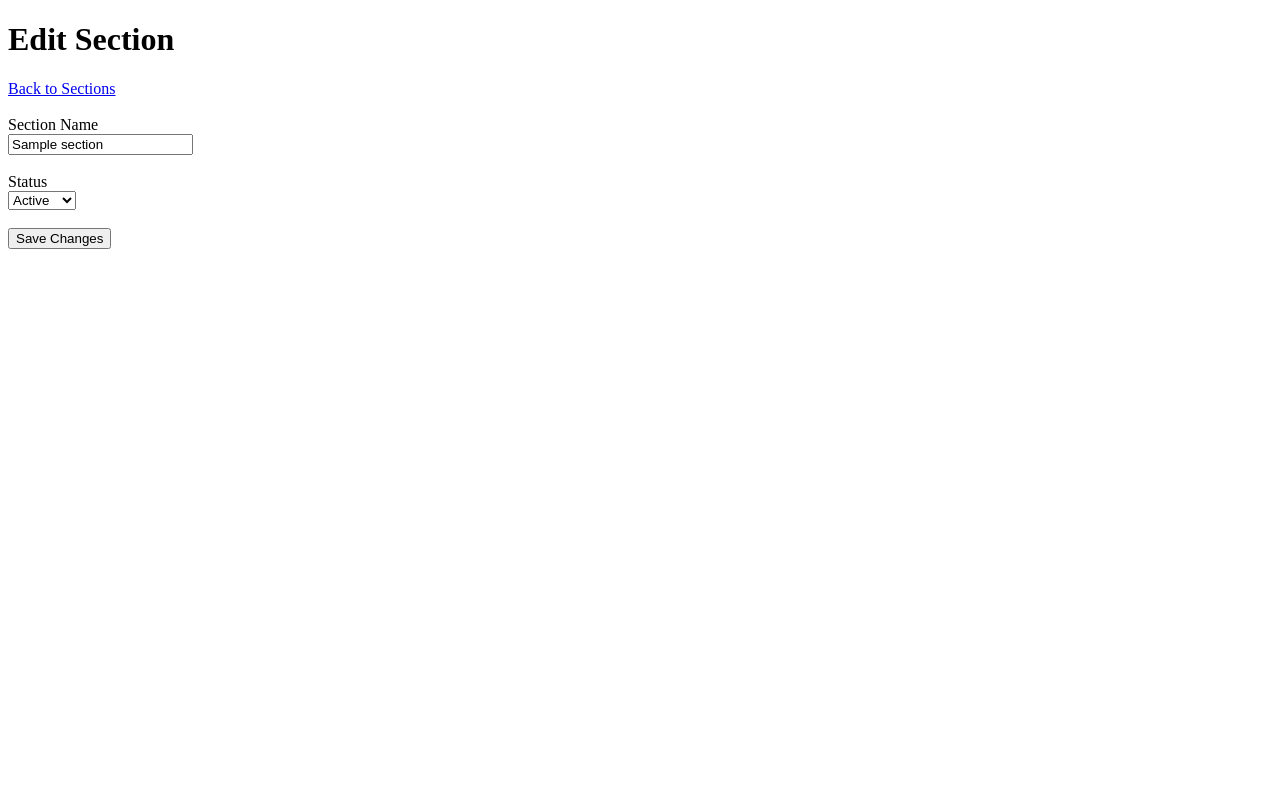
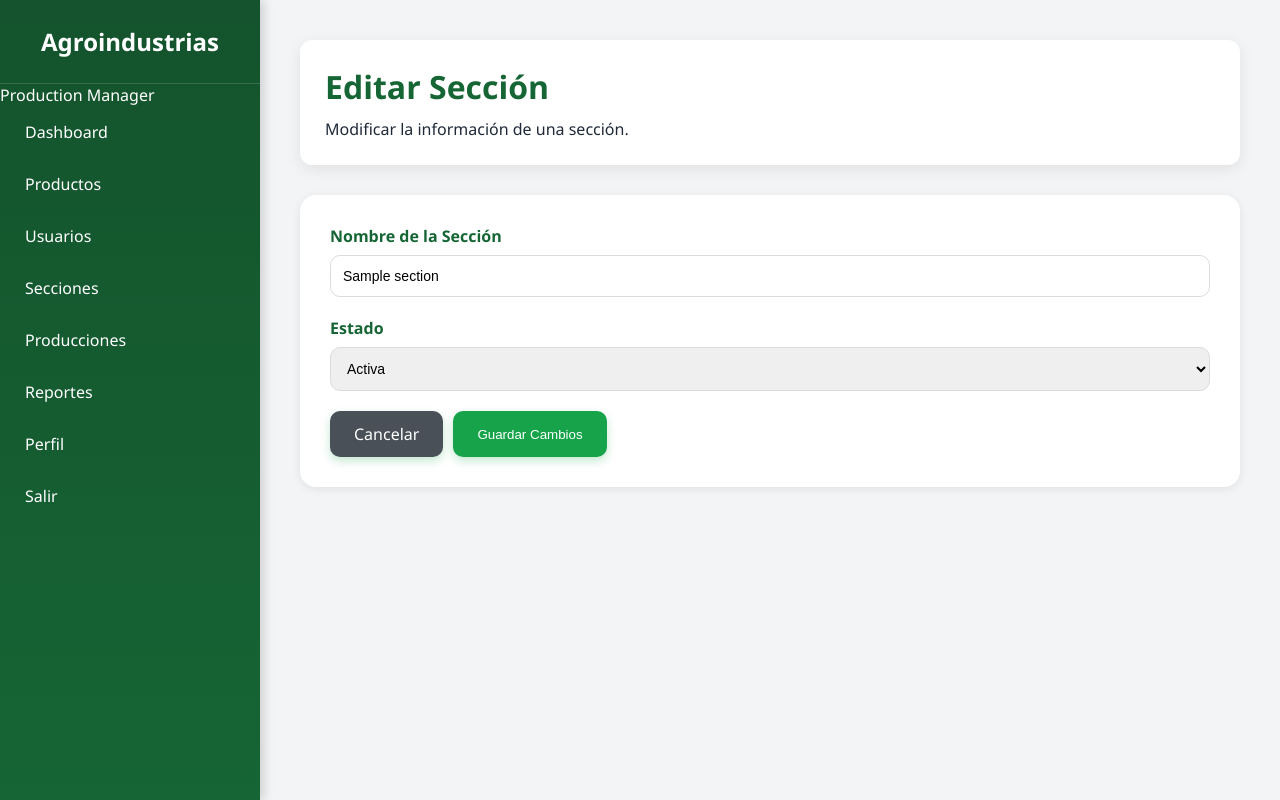
Before and after one commit to paulina-rc/Production-Manager, a PHP site: page /sections/edit.php?id=1 in a window 1280 px wide. Run offline with PHP 8.4, Linux system fonts and the light colour scheme; the visitor is signed in with stand-in values (Sample User, id 1); tables that the repository leaves empty hold one stand-in row (values such as "Sample post"); data that the repository does not hold is empty.

Commit message:
redising edit section form

```diff
--- a/sections/edit.php
+++ b/sections/edit.php
@@ -1,4 +1,5 @@
 <?php
+
 require_once '../config/permissions.php';
 requireAdmin();
 
@@ -38,7 +39,7 @@ if ($_SERVER['REQUEST_METHOD'] === 'POST') {
 
     if (empty($name)) {
 
-        $error = 'Section name is required';
+        $error = 'El nombre de la sección es obligatorio';
 
     } else {
 
@@ -54,7 +55,7 @@ if ($_SERVER['REQUEST_METHOD'] === 'POST') {
 
         if ($stmt->fetch()) {
 
-            $error = 'Section already exists';
+            $error = 'La sección ya existe';
 
         } else {
 
@@ -72,7 +73,7 @@ if ($_SERVER['REQUEST_METHOD'] === 'POST') {
                 $id
             ]);
 
-            $success = 'Section updated successfully';
+            $success = 'Sección actualizada correctamente';
 
             $stmt = $pdo->prepare("
                 SELECT *
@@ -90,68 +91,114 @@ if ($_SERVER['REQUEST_METHOD'] === 'POST') {
 ?>
 
 <!DOCTYPE html>
-<html lang="en">
+<html lang="es">
 <head>
+
     <meta charset="UTF-8">
-    <meta name="viewport" content="width=device-width, initial-scale=1.0">
-    <title>Edit Section</title>
+
+    <title>Editar Sección</title>
+
+    <link rel="stylesheet"
+          href="../assets/css/style.css">
+
 </head>
 <body>
 
-<h1>Edit Section</h1>
+<?php require_once '../includes/sidebar.php'; ?>
 
-<a href="list.php">Back to Sections</a>
+<div class="main-content">
+
+    <div class="welcome-box">
+
+        <h1>Editar Sección</h1>
+
+        <p>
+            Modificar la información de una sección.
+        </p>
+
+    </div>
+
+    <div class="form-card">
+
+        <?php if (!empty($error)): ?>
+
+            <div class="badge badge-danger">
+                <?php echo htmlspecialchars($error); ?>
+            </div>
 
             <br><br>
 
-<?php if (!empty($error)): ?>
-    <p><?php echo $error; ?></p>
         <?php endif; ?>
 
         <?php if (!empty($success)): ?>
-    <p><?php echo $success; ?></p>
+
+            <div class="badge badge-success">
+                <?php echo htmlspecialchars($success); ?>
+            </div>
+
+            <br><br>
+
         <?php endif; ?>
 
         <form method="POST">
 
-    <label>Section Name</label>
+            <div class="form-group">
 
-    <br>
+                <label>Nombre de la Sección</label>
 
                 <input
                     type="text"
                     name="name"
+                    class="form-control"
                     value="<?php echo htmlspecialchars($section['name']); ?>"
                     required
                 >
 
-    <br><br>
+            </div>
 
-    <label>Status</label>
+            <div class="form-group">
 
-    <br>
+                <label>Estado</label>
 
-    <select name="active">
+                <select
+                    name="active"
+                    class="form-control"
+                >
 
                     <option value="1"
                         <?php echo ($section['active'] == 1) ? 'selected' : ''; ?>>
-            Active
+                        Activa
                     </option>
 
                     <option value="0"
                         <?php echo ($section['active'] == 0) ? 'selected' : ''; ?>>
-            Inactive
+                        Inactiva
                     </option>
 
                 </select>
 
-    <br><br>
+            </div>
 
-    <button type="submit">
-        Save Changes
+            <div class="page-header-actions">
+
+                <a href="list.php"
+                   class="btn btn-secondary">
+                    Cancelar
+                </a>
+
+                <button
+                    type="submit"
+                    class="btn">
+                    Guardar Cambios
                 </button>
+
+            </div>
 
         </form>
 
+    </div>
+
+</div>
+
 </body>
 </html>
```
Lines whose indentation alone changed are shown as unchanged.
